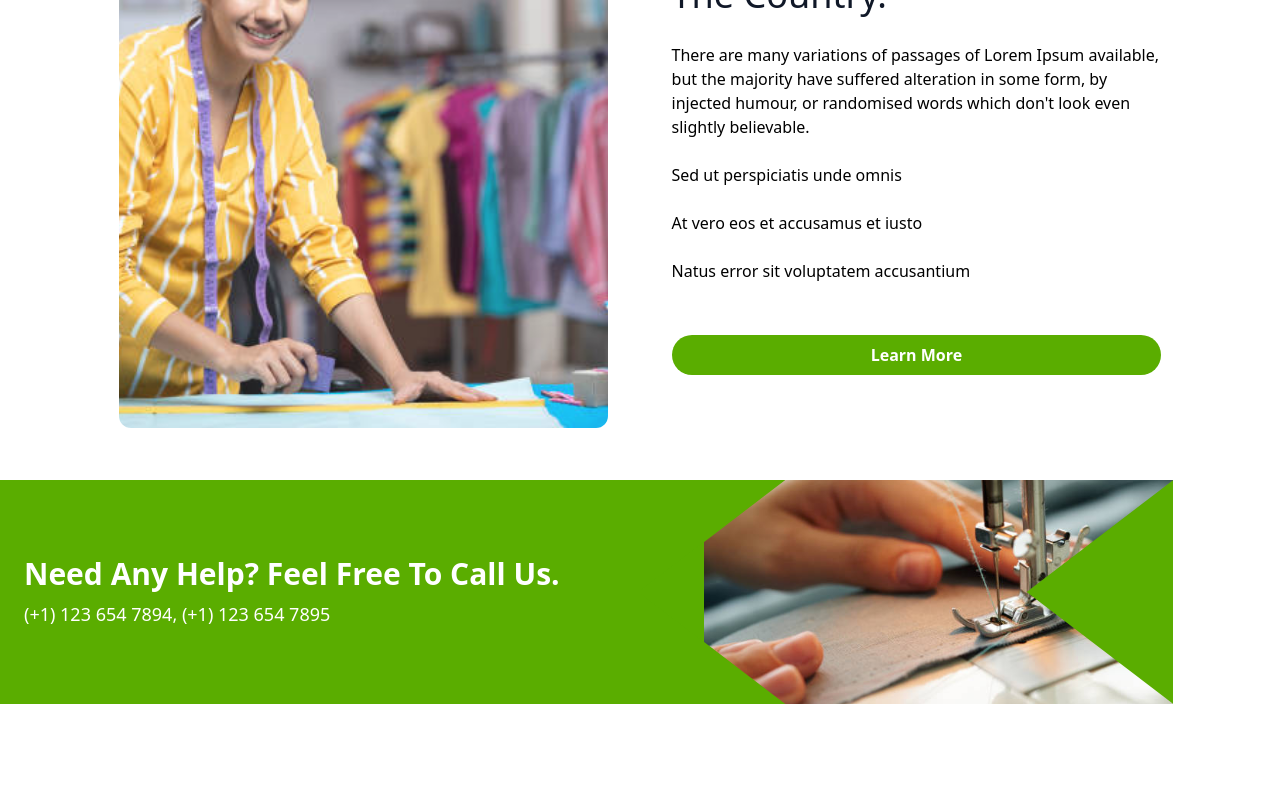
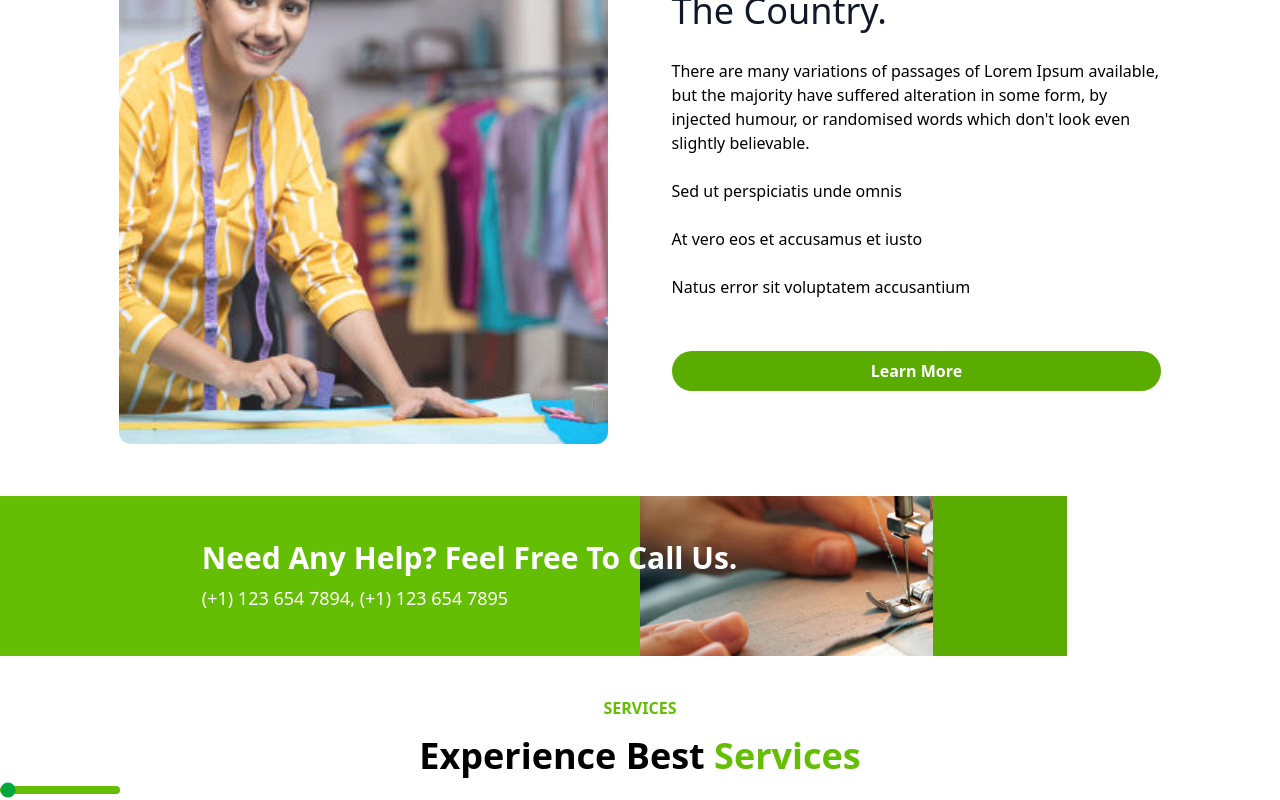
Before and after one commit to BetelTagesse/Kenean-Garment, a Next.js app: page / in a window 1280 px wide. Shown: the part 1508-2308 px from the top of the page. Before the commit the page ends 2212 px from the top, so only its background shows below. Built offline with nearby package versions, Linux system fonts and the light colour scheme.

Commit message:
services  done

```diff
--- a/app/globals.css
+++ b/app/globals.css
@@ -44,6 +44,7 @@
   /* light colored texts */
   --color-primary: #63666b;
   --color-button: #5aad00;
+  --color-green: #64be04;
   --text-tiny: 14px;
   --text-tiny--line-height: 24px;
   /* --text-tiny--letter-spacing: 0.125rem; */
--- a/app/page.js
+++ b/app/page.js
@@ -1,5 +1,6 @@
 import { CallUsBanner } from "@/components/home/CallUsBanner";
 import { NeedHelp } from "@/components/home/NeedHelp";
+import Services from "@/components/home/services/ServicesSection";
 import { ServicesCard } from "@/components/home/ServicesCard.jsx";
 import { ServicesSection } from "@/components/home/ServicesSection.jsx";
 import { SlidingImage } from "@/components/home/sliding_image.jsx";
@@ -25,6 +26,7 @@ export default function Home() {
       <WhoWeAre />
       {/* <NeedHelp /> */}
       <CallUsBanner />
+      <Services />
     </>
   );
 }
--- a/src/components/home/CallUsBanner.jsx
+++ b/src/components/home/CallUsBanner.jsx
@@ -3,9 +3,9 @@ import sewing from "@/images/sewing.jpg"; // Update path accordingly
 
 export const CallUsBanner = () => {
   return (
-    <div className="relative w-11/12 h-56 bg-[#5aad00] flex items-center overflow-hidden">
+    <div className="relative w-10/12 h-40 bg-[#64be04] flex items-center justify-center overflow-hidden ">
       {/* <i class="flaticon flaticon-yarn-1 absolute top-10 left-10 text-4xl text-button -z-1"></i> */}
-      <svg
+      {/* <svg
         class="lucide lucide-yarn absolute top-10 left-10 text-4xl text-red-600 -z-1"
         xmlns="http://www.w3.org/2000/svg"
         width="100"
@@ -18,7 +18,7 @@ export const CallUsBanner = () => {
         stroke-linejoin="round"
       >
         <path d="M6 2v8a4 4 0 0 1 4 4h8a4 4 0 0 1 4 4V2"></path>
-      </svg>
+      </svg> */}
       {/* Left Text Content */}
 
       <div className=" relative w-full md:w-2/3 px-6 z-10">
@@ -42,12 +42,13 @@ export const CallUsBanner = () => {
       </div>
 
       {/* Green Triangle Overlay */}
-      <div className="absolute right-97 top-0 h-full w-1/8 bg-[#5aad00] clip-left   z-10 " />
 
-      <div className="absolute right-97 top-0 h-full w-1/8 bg-[#5aad00] clip-left-two   z-10 " />
+      <div className=" hidden absolute right-97 top-0 h-full w-1/8 bg-[#5aad00] md:clip-left   z-10 " />
+
+      <div className=" hidden absolute right-97 top-0 h-full w-1/8 bg-[#5aad00] md:clip-left-two   z-10 " />
 
       {/* Right green triangle */}
-      <div className="absolute right-0 top-0 h-full w-1/8 bg-[#5aad00] clip-right z-20" />
+      <div className="hidden md:block absolute right-0 top-0 h-full w-1/8 bg-[#5aad00] md:clip-right z-20" />
     </div>
   );
 };
--- a/src/components/home/NeedHelp.jsx
+++ b/src/components/home/NeedHelp.jsx
@@ -4,9 +4,9 @@ import sewing from "../../images/sewing.jpg";
 
 export const NeedHelp = () => {
   return (
-    <div className=" container bg-green-500 p-12">
+    <div className=" container bg-green-500 p-12 w-4/5">
       <p className="text-white text-2xl font-bold ">
-        Need Any Help? Feel Free To Call Us.
+        Need Any Helpppp? Feel Free To Call Us.
       </p>
       <p className="text-gray-400">(+1) 123 654 7894, (+1) 123 654 7895</p>
       <div className="absolute right-0 top-0 h-full w-1/3">
--- a/src/components/home/ServicesSection.jsx
+++ b/src/components/home/ServicesSection.jsx
@@ -4,9 +4,9 @@ import { ServicesCard } from "./ServicesCard";
 export const ServicesSection = () => {
   return (
     <div
-      className="container mx-auto w-11/12 bg-white border-4 border-white
-      flex flex-col md:flex-row md:justify-around items-center gap-10
-      relative z-40 transform -translate-y-40 py-10"
+      className="container mx-auto w-10/12 bg-white
+    flex flex-col md:flex-row md:justify-around items-center gap-10
+    relative z-10  shadow-2xl -translate-y-40 py-10"
     >
       <ServicesCard
         MyIcon={Globe}
--- a/src/components/home/WhoWeAre.jsx
+++ b/src/components/home/WhoWeAre.jsx
@@ -4,7 +4,7 @@ import { Button } from "@/shared/Button";
 
 export const WhoWeAre = () => {
   return (
-    <div className="flex flex-col md:flex-row w-10/12 mx-auto py-10 gap-10 items-stretch">
+    <div className="flex flex-col md:flex-row w-10/12 mx-auto py-10 gap-10 items-stretch relative z-10">
       {/* Image Container */}
       <div className="w-1/2 md:w-1/2 flex min-h-[600px]">
         <Image
--- /dev/null
+++ b/src/components/home/services/ServicesSection.jsx
@@ -0,0 +1,34 @@
+"use client";
+import { useState, useEffect } from "react";
+
+const Services = () => {
+  const [value, setValue] = useState(0);
+  useEffect(() => {
+    const interval = setInterval(() => {
+      setValue((prev) => (prev === 0 ? 100 : 0));
+    }, 2000);
+
+    return () => clearInterval(interval); // Cleanup on unmount
+  }, []);
+
+  return (
+    <div className="relative top-10">
+      <p className="text-green text-center text-[16px]  font-semibold ">
+        SERVICES
+      </p>
+      <h2 className="text-4xl text-black font-semibold text-center mt-4">
+        Experience Best <span className="text-green"> Services </span>
+      </h2>
+      <input
+        type="range"
+        min="0"
+        max="100"
+        value={value}
+        onChange={(e) => setValue(Number(e.target.value))}
+        class="w-30 h-2 bg-green rounded-lg appearance-none cursor-pointer accent-green-600 "
+      />
+    </div>
+  );
+};
+
+export default Services;
--- a/src/components/home/sliding_image.jsx
+++ b/src/components/home/sliding_image.jsx
@@ -22,10 +22,10 @@ export const SlidingImage = ({ children }) => {
   }, []);
 
   return (
-    <div className="relative w-full h-[750px] overflow-hidden">
+    <div className="relative  w-full h-[750px] overflow-hidden">
       {/* background image */}
       <div
-        className="absolute inset-0 bg-center bg-cover brightness-50"
+        className="absolute  inset-0 bg-center bg-cover brightness-50"
         style={{ backgroundImage: `url(${images[currentIndex].src})` }}
       />
 
```
